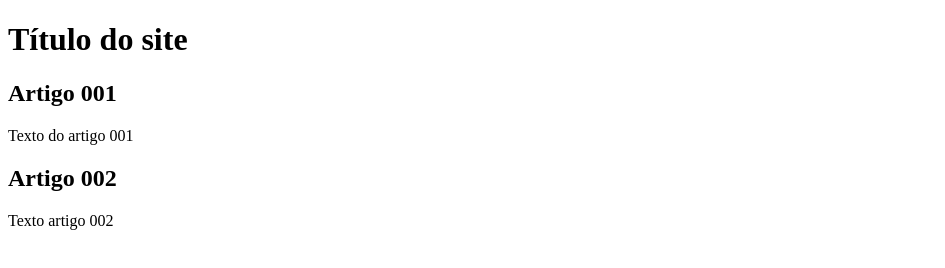
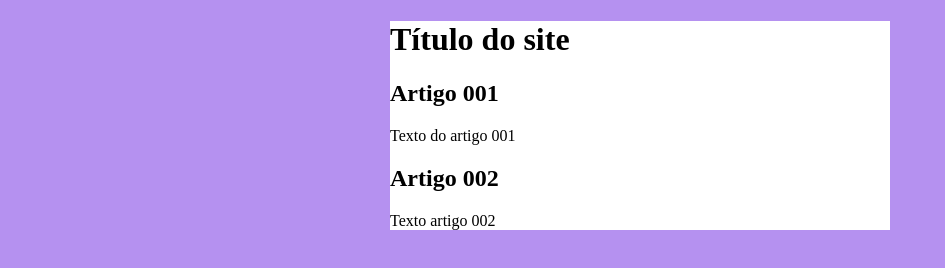
Before and after one commit to Aline-Martinneli/projeto-site, a plain HTML site: page index.html in a window 1280 px wide. Shown: the whole page, without its empty margins (0-945 px from the left). Drawn offline with Linux system fonts and the light colour scheme.

Commit message:
inicio design

```diff
--- /dev/null
+++ b/estilos/style.css
@@ -0,0 +1,16 @@
+{
+    font-family: Arial, Helvetica, sans-serif;
+    font-size: 16px;
+}
+body{
+   background-color: rgb(181, 145, 240);
+
+}
+
+main{
+    background-color: white;
+    width: 500px;
+    margin: auto;
+    padding: 10px
+    box-shadow: 3px 3px 5px rgba(0, 0, 0, 0.342);
+}
--- a/index.html
+++ b/index.html
@@ -5,6 +5,7 @@
     <meta http-equiv="X-UA-Compatible" content="IE=edge">
     <meta name="viewport" content="width=device-width, initial-scale=1.0">
     <title>Título do site</title>
+    <link rel="stylesheet" href="estilos/style.css">
 </head>
 <body>
     <main>
```
